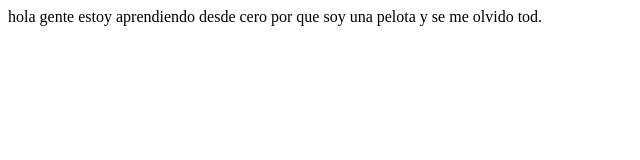
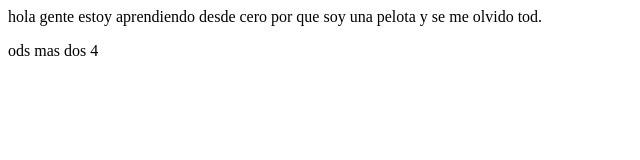
Before and after one commit to CamiloRubiano/PruebaGit, a plain HTML site: page index.html in a window 1280 px wide. Shown: the full height of the page, 0-640 px from the left. Drawn offline with Linux system fonts and the light colour scheme.

Commit message:
Update index.html

```diff
--- a/index.html
+++ b/index.html
@@ -4,5 +4,6 @@
 </head>
 <body>
 hola gente estoy aprendiendo desde cero por que soy una pelota y se me olvido tod.
+  <p>ods mas dos 4
 </body>
 </html>
```
